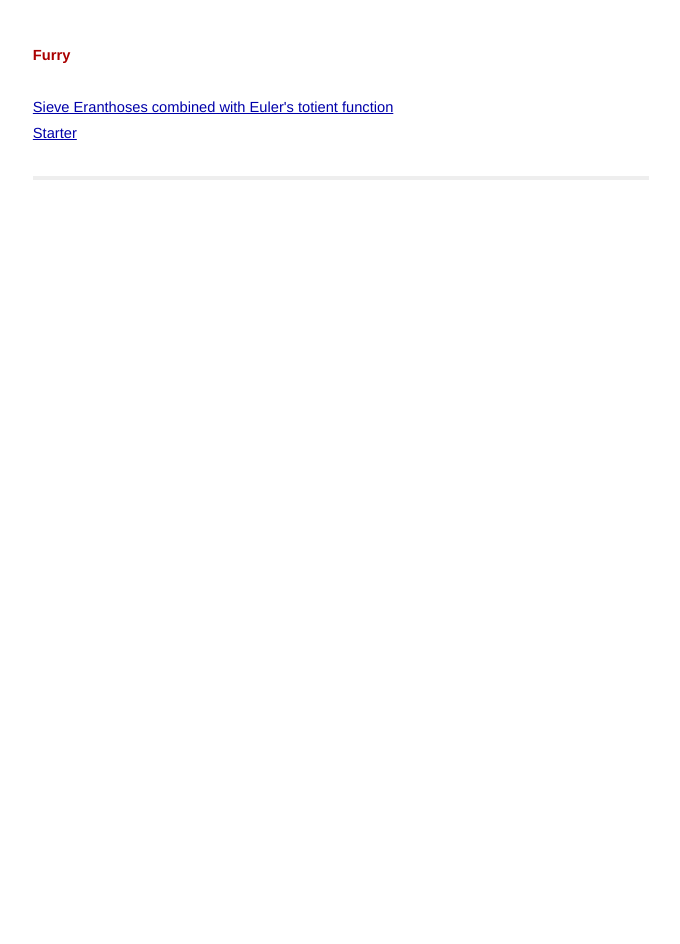
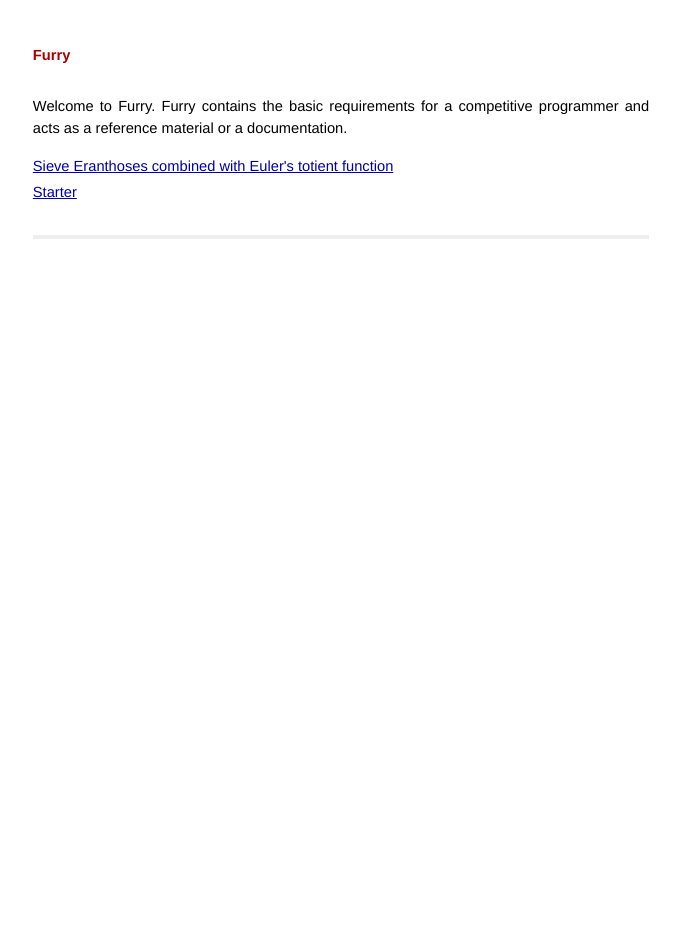
Before and after one commit to Amblygon/waffle, a Jekyll site: the page built from index.html, in a window 1280 px wide. Shown: the whole page, without its empty margins (299-979 px from the left). Built offline with Jekyll 4.4.1, drawn with Linux system fonts in a browser that asks for light colours.

Commit message:
Update index.html

```diff
--- a/index.html
+++ b/index.html
@@ -4,6 +4,7 @@ title: Furry
 ---
 
 <div id="home">
+  <p>Welcome to Furry. Furry contains the basic requirements for a competitive programmer and acts as a reference material or a documentation. </p>
   <ul class="posts">
     {% for post in site.posts %}
       <li><a href="{{ post.url }}">{{ post.title }}</a></li>
```
